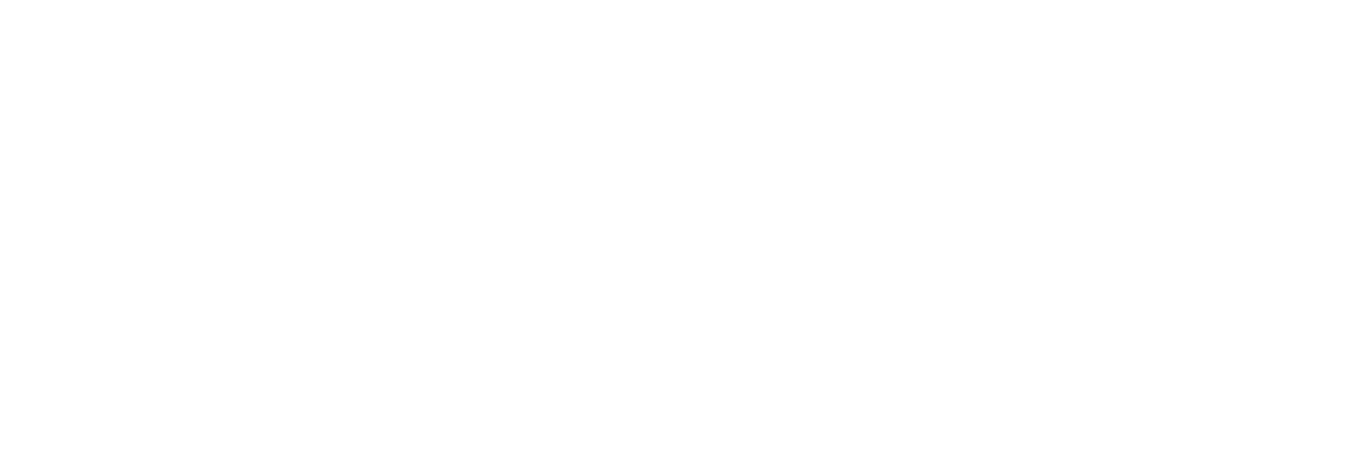
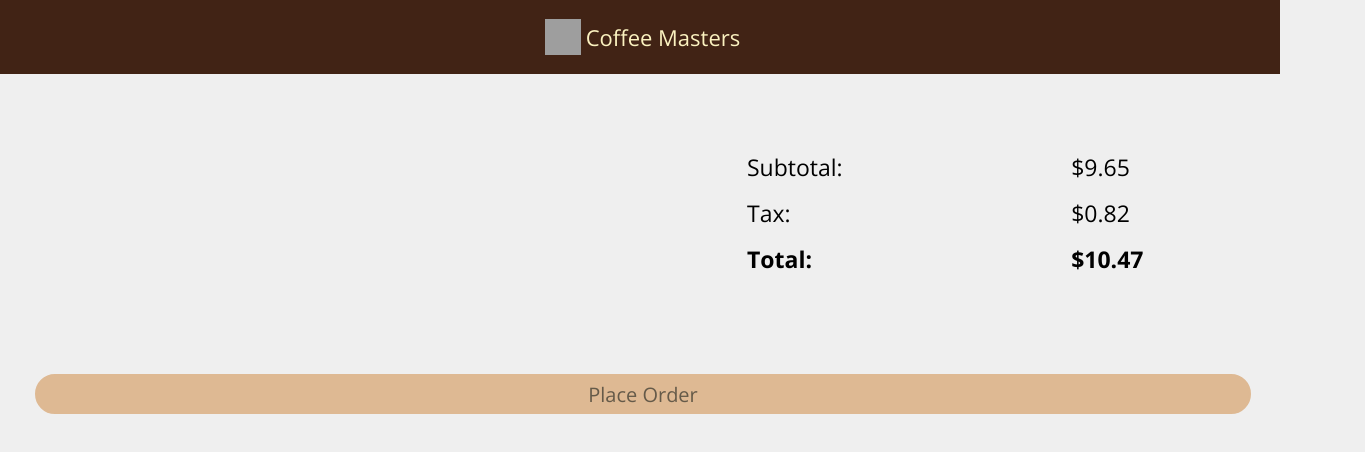
Before and after one commit to Spawn9986/Coffee-App, a plain HTML site: page trial 2_flexbox only/index.html in a window 1280 px wide. Shown: the whole page, 1365 px wide, since content can reach past the window. Drawn offline with nearby package versions, Linux system fonts and the light colour scheme; grey boxes are pictures that could not be loaded.

Commit message:
added some html and css

```diff
--- a/trial 1_flexbox only/styles_flex.css
+++ b/trial 1_flexbox only/styles_flex.css
@@ -6,8 +6,7 @@ input {
   padding: 8px;
   border-radius: 100px;
   background-color: #eee1d5;
-  border-color: #946941;
-  border-width: 1.5px;
+  border: 1.5px solid #946941;
   width: 92%;
   margin: 0px 10px;
   color: #776e51;
--- a/trial 2_flexbox only/index.html
+++ b/trial 2_flexbox only/index.html
@@ -3,10 +3,35 @@
   <head>
     <meta charset="UTF-8" />
     <meta name="viewport" content="width=device-width, initial-scale=1.0" />
+    <link
+      href="https://fonts.googleapis.com/css2?family=Open+Sans:wght@400;700&display=swap"
+      rel="stylesheet"
+    />
     <link rel="stylesheet" type="text/css" href="./styles.css" />
-    <title>Document</title>
+    <title>Coffee Masters</title>
   </head>
   <body>
-
+    <nav>
+      <img
+        class="nav-img"
+        src="https://btholt.github.io/complete-intro-to-web-dev-v3/images/coffee_masters_logo.png"
+        alt="coffee mug"
+        width="36"
+        height="36"
+      />
+      <p class="nav-title">Coffee Masters</p>
+    </nav>
+    <div class="items-container"></div>
+    <div class="name-container"></div>
+    <div class="payment-container"></div>
+    <ul class="list">
+      <li>Subtotal:</li>
+      <li>Tax:</li>
+      <li class="bold">Total:</li>
+      <li>$9.65</li>
+      <li>$0.82</li>
+      <li class="bold">$10.47</li>
+    </ul>
+    <button>Place Order</button>
   </body>
 </html>
--- a/trial 2_flexbox only/styles.css
+++ b/trial 2_flexbox only/styles.css
@@ -0,0 +1,58 @@
+* {
+  font-family: "Open Sans", sans-serif;
+}
+
+body {
+  background-color: #efefef;
+  margin: 0;
+}
+
+nav {
+  display: flex;
+  justify-content: center;
+  align-items: center;
+  background-color: #412315;
+}
+
+.nav-img {
+  margin: 0px 5px;
+}
+
+.nav-title {
+  font-size: 22px;
+  color: #fbf2c0;
+}
+
+.list {
+  display: flex;
+  flex-direction: column;
+  flex-wrap: wrap;
+  list-style-type: none;
+  height: 160px;
+  width: 625px;
+  margin: 70px 700px;
+  font-size: 23px;
+}
+
+li {
+  padding: 7px;
+}
+
+button {
+  width: 95%;
+  height: 35px;
+  margin: 35px;
+  padding: 18px;
+  border-radius: 100px;
+  background-color: #deb993;
+  font-size: 20px;
+  display: flex;
+  justify-content: center;
+  align-items: center;
+  color: #655a49;
+  border: 2px solid #deb993;
+}
+
+.bold {
+  font-weight: 700;
+}
```
Also changed, not shown: Pics/Coffee-App.png.
